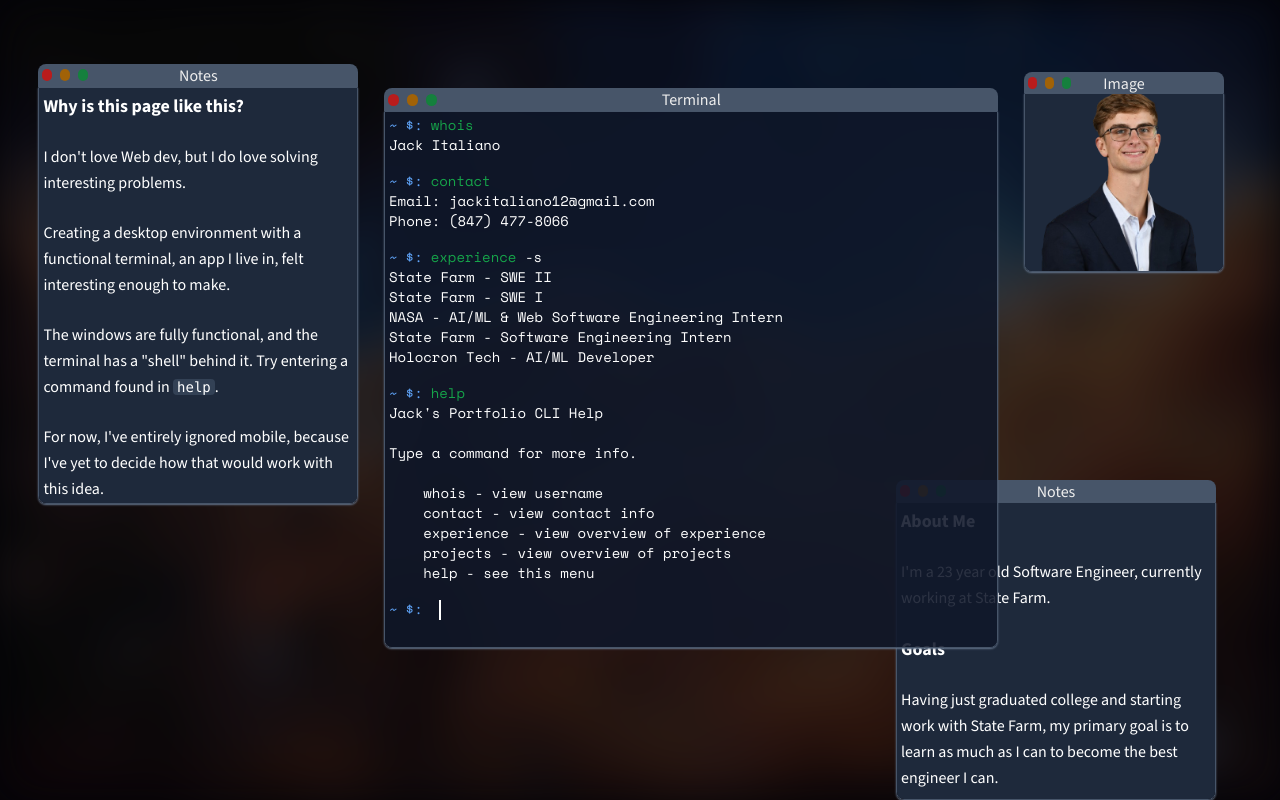
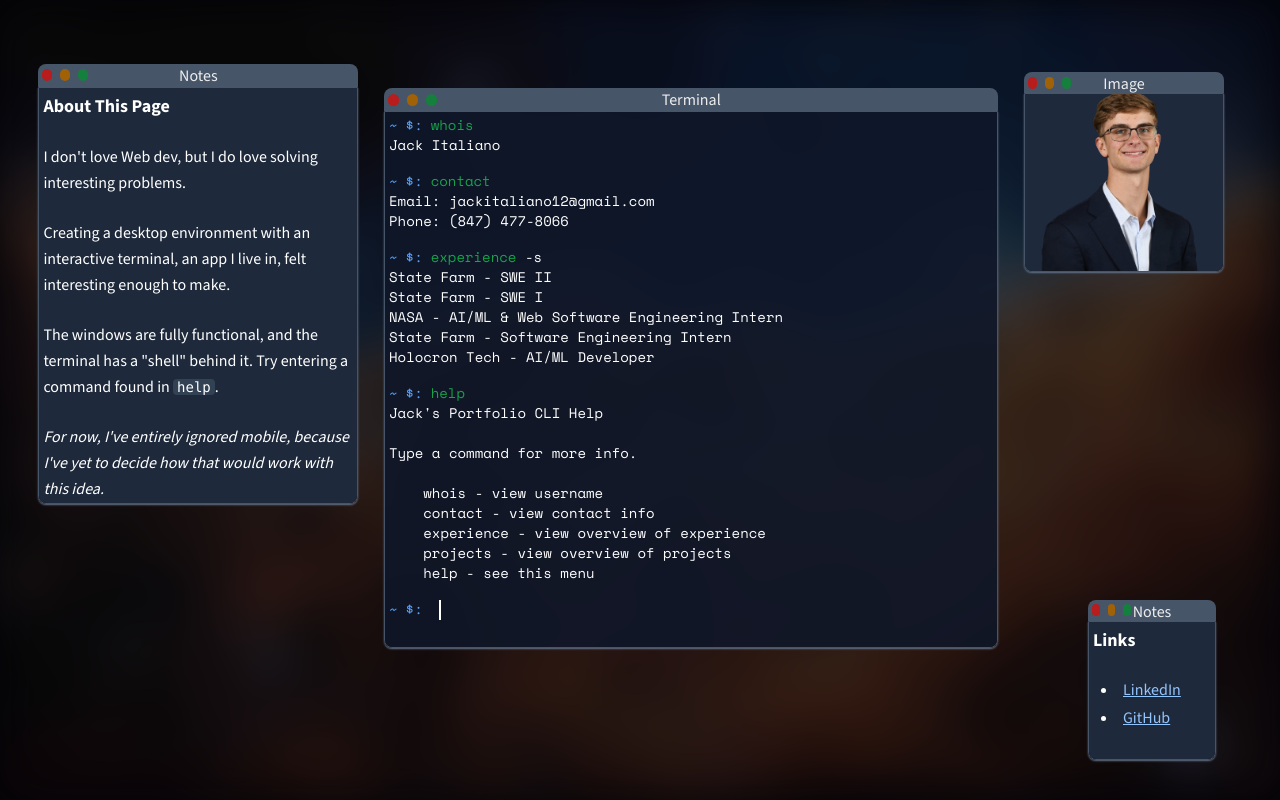
Before and after one commit to jackitaliano/portfolio, a Next.js app: page / in a window 1280 px wide. Built offline with nearby package versions, Linux system fonts and the light colour scheme.

Commit message:
adjust startup timings and replace aboutme with links

```diff
--- a/app/apps/terminal/Terminal.tsx
+++ b/app/apps/terminal/Terminal.tsx
@@ -271,8 +271,9 @@ export function Terminal({ shell, startupCommands = [] }: Props) {
     async function runStartupCommands() {
       for (const startupCommand of startupCommands) {
         const startupInput = [startupCommand.command, ...startupCommand.args].join(" ").trim();
-        await typeOnInputLine(startupInput, 100);
+        await typeOnInputLine(startupInput, 50);
         await runCommand(startupCommand.command, startupCommand.args);
+        await delay(500);
       }
 
       setInputFocusSignal((prev) => prev + 1);
--- a/app/page.tsx
+++ b/app/page.tsx
@@ -14,24 +14,21 @@ export default function Home() {
     { command: "help", args: [] },
   ];
 
-  const aboutMeNotes = `# About Me
+  const linkNotes = `# Links
 
-I'm a 23 year old Software Engineer, currently working at State Farm.
-
-# Goals
-
-Having just graduated college and starting work with State Farm, my primary goal is to learn as much as I can to become the best engineer I can.
+- [LinkedIn](https://linkedin.com/in/jackitaliano)
+- [GitHub](https://github.com/jackitaliano)
 `;
 
-  const aboutPageNotes = `# Why is this page like this?
+  const aboutPageNotes = `# About This Page
 
 I don't love Web dev, but I do love solving interesting problems.
 
-Creating a desktop environment with a functional terminal, an app I live in, felt interesting enough to make.
+Creating a desktop environment with an interactive terminal, an app I live in, felt interesting enough to make.
 
 The windows are fully functional, and the terminal has a "shell" behind it. Try entering a command found in \`help\`.
 
-For now, I've entirely ignored mobile, because I've yet to decide how that would work with this idea.
+*For now, I've entirely ignored mobile, because I've yet to decide how that would work with this idea.*
 `
 
   return (
@@ -42,7 +39,7 @@ For now, I've entirely ignored mobile, because I've yet to decide how that would
           title="Notes"
           dimensions={{ width: "25%", height: "55%", defaultMax: false }}
           position={{ top: "8%", left: "3%" }}
-          index={4}
+          index={3}
         >
           <Notes markdown={aboutPageNotes} />
         </Window>
@@ -56,11 +53,11 @@ For now, I've entirely ignored mobile, because I've yet to decide how that would
         </Window>
         <Window
           title="Notes"
-          dimensions={{ width: "25%", height: "40%", defaultMax: false }}
-          position={{ top: "60%", left: "70%" }}
+          dimensions={{ width: "10%", height: "20%", defaultMax: false }}
+          position={{ top: "75%", left: "85%" }}
           index={1}
         >
-          <Notes markdown={aboutMeNotes} />
+          <Notes markdown={linkNotes} />
         </Window>
         <Window
           title="Image"
```
